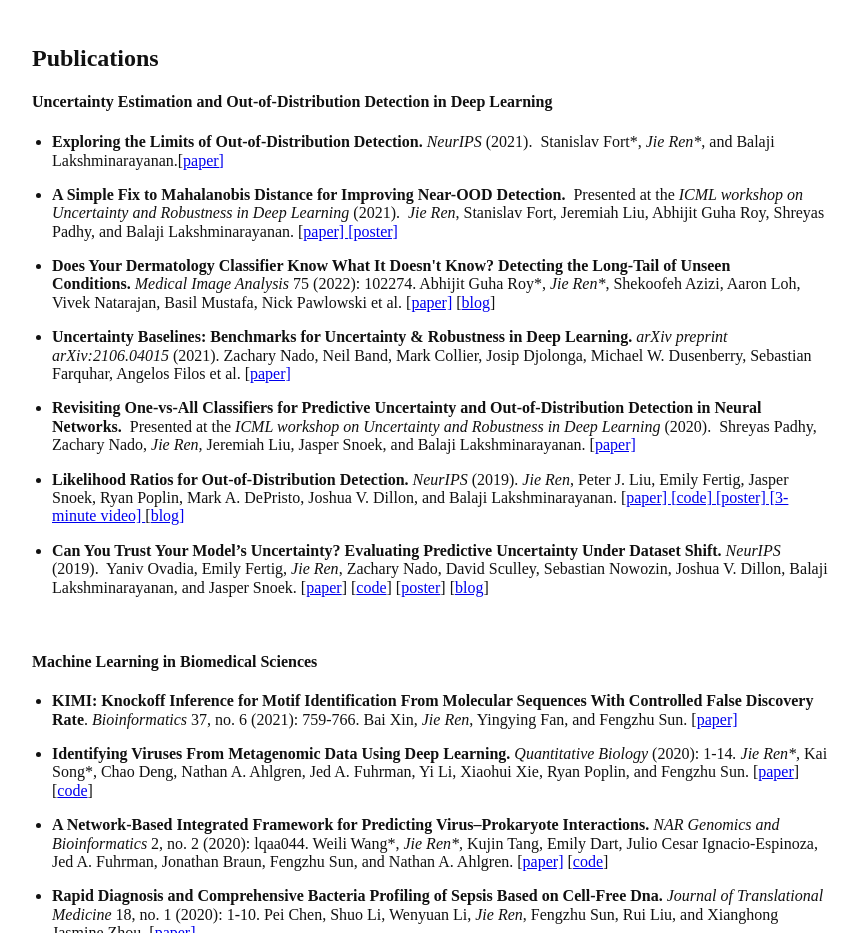
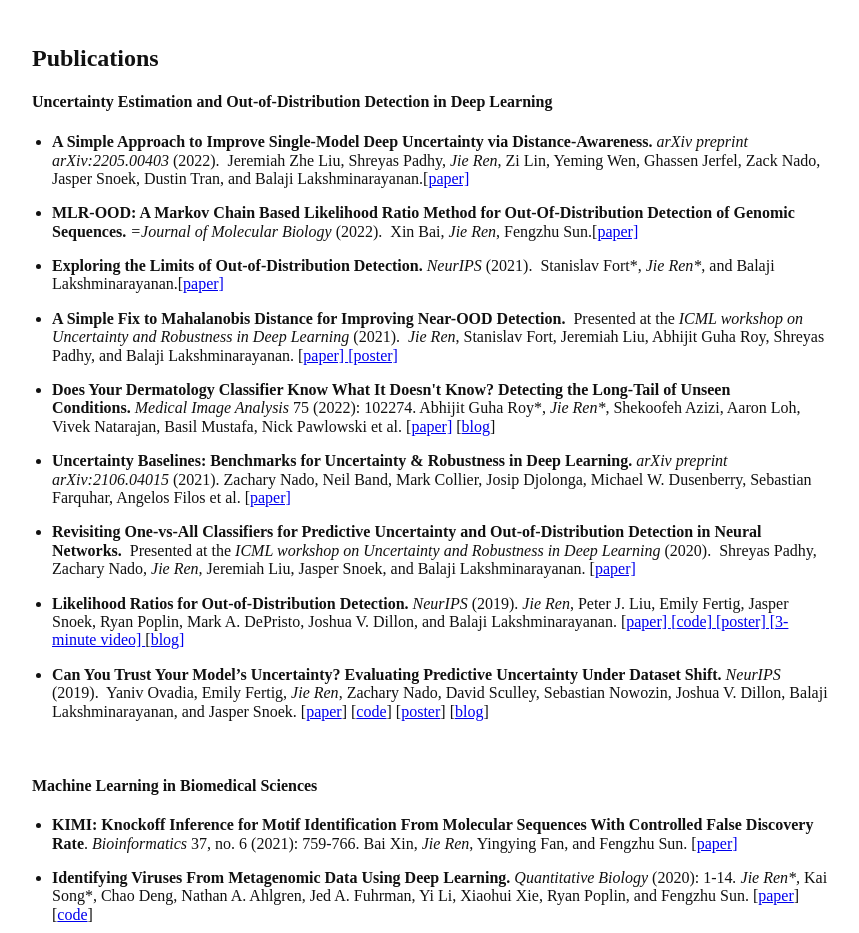
Before and after one commit to jessieren/jessieren.github.io, a plain HTML site: page index.html in a window 1280 px wide. Shown: the part 800-1733 px from the top of the page, without its empty margins (208-1067 px from the left). Drawn offline with Linux system fonts and the light colour scheme.

Commit message:
Update index.html

```diff
--- a/index.html
+++ b/index.html
@@ -97,6 +97,16 @@
 <p>&nbsp;</p>
 <h2>Publications</h2>
 <h4>Uncertainty Estimation and Out-of-Distribution Detection in Deep Learning</h4>
+<ul>
+<li class="pub-title">
+<p><strong>A Simple Approach to Improve Single-Model Deep Uncertainty via Distance-Awareness. </strong><em>arXiv preprint arXiv:2205.00403</em> (2022).&nbsp; Jeremiah Zhe Liu, Shreyas Padhy, <em>Jie Ren</em>, Zi Lin, Yeming Wen, Ghassen Jerfel, Zack Nado, Jasper Snoek, Dustin Tran, and Balaji Lakshminarayanan.[<a href="https://arxiv.org/abs/2205.00403">paper]</a>&nbsp; &nbsp;</p>
+</li>
+</ul>
+<ul>
+<li class="pub-title">
+<p><strong>MLR-OOD: A Markov Chain Based Likelihood Ratio Method for Out-Of-Distribution Detection of Genomic Sequences. </strong><em>=Journal of Molecular Biology</em> (2022).&nbsp; Xin Bai, <em>Jie Ren</em>, Fengzhu Sun.[<a href="https://www.sciencedirect.com/science/article/pii/S0022283622001668">paper]</a>&nbsp; &nbsp;</p>
+</li>
+</ul>
 <ul>
 <li class="pub-title">
 <p><strong>Exploring the Limits of Out-of-Distribution Detection. </strong><em>NeurIPS</em> (2021).&nbsp; Stanislav Fort*, <em>Jie Ren*</em>, and Balaji Lakshminarayanan.[<a href="https://arxiv.org/abs/2106.03004">paper]</a>&nbsp; &nbsp;</p>
```
